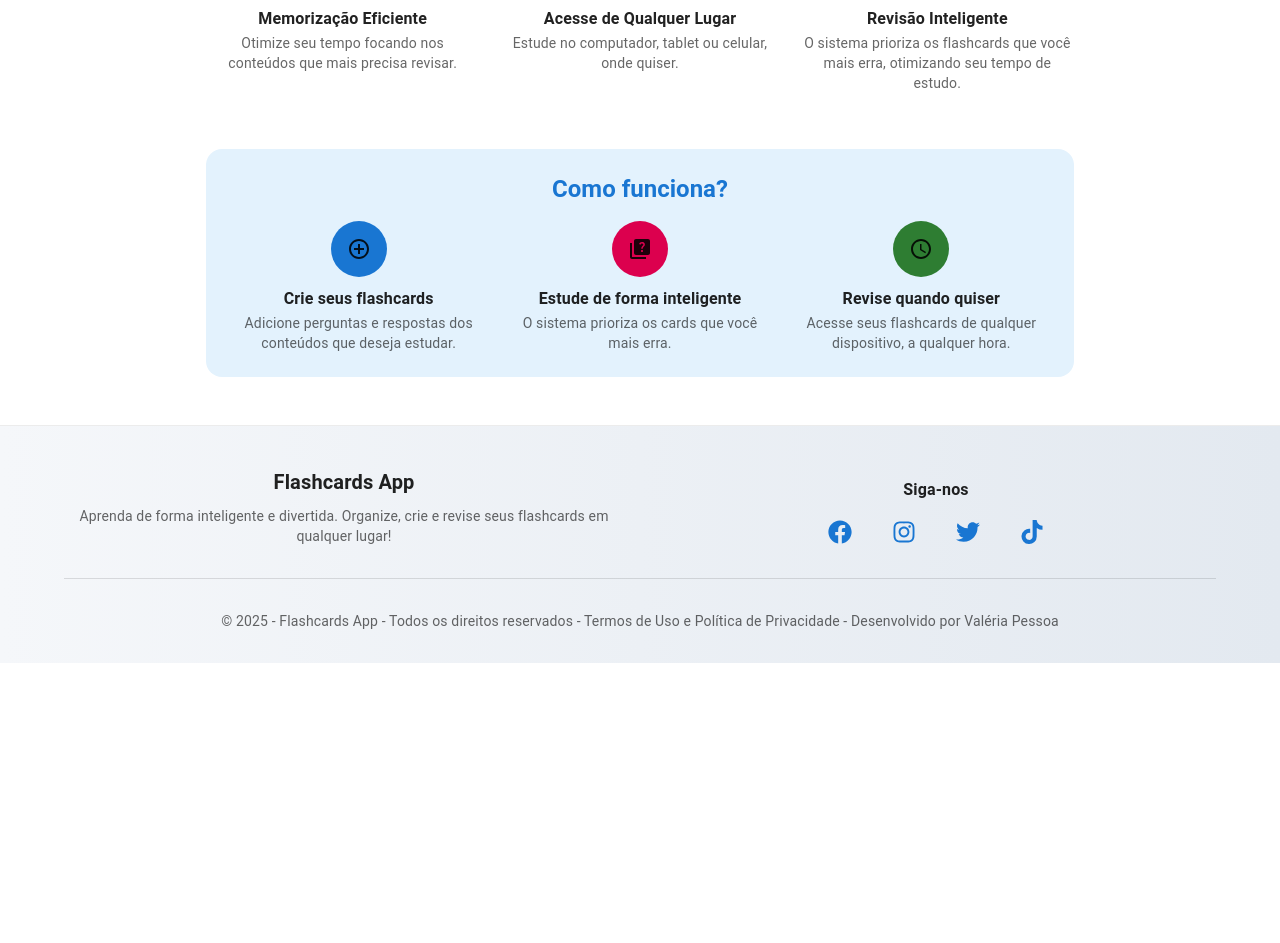
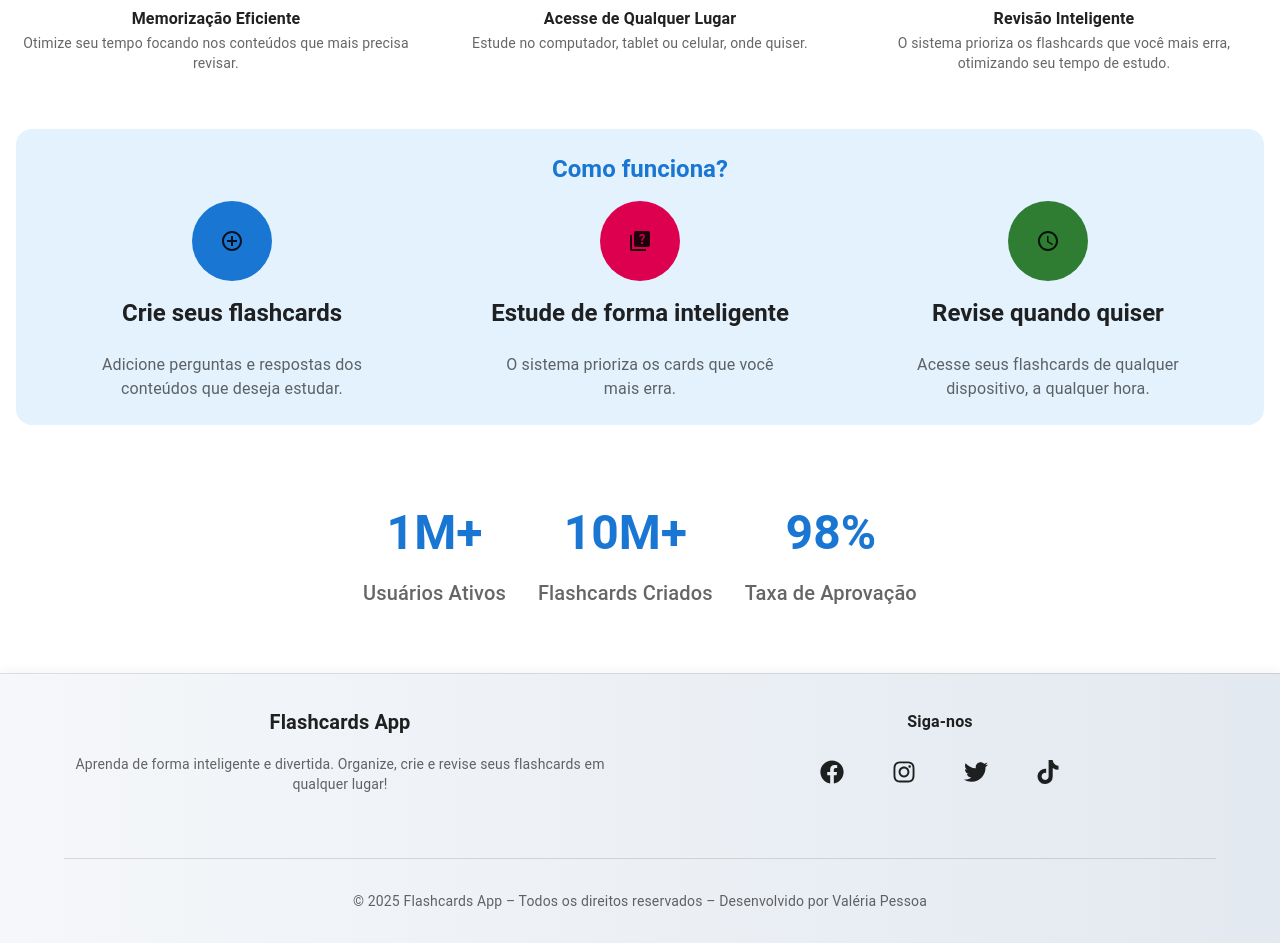
Before and after one commit to valeriapessoa/Flashcards, a Next.js app in the folder frontend/: page / in a window 1280 px wide. Shown: the part 600-1543 px from the top of the page. Before the commit the page ends 1263 px from the top, so only its background shows below. Built offline with nearby package versions, Linux system fonts and the light colour scheme; no server answers.

Commit message:
feat: ajusta layout e estilo do footer, adiciona seção de estatísticas na página inicial

```diff
--- a/frontend/src/app/page.tsx
+++ b/frontend/src/app/page.tsx
@@ -63,7 +63,7 @@ export default function Home() {
       </Box>
 
       {/* BENEFÍCIOS */}
-      <Box mb={4} width="100%" maxWidth={900} mx="auto" px={2}>
+      <Box mb={4} width="100%" px={2}>
         <Typography variant="h5" fontWeight="bold" color="primary.main" align="center" mb={2}>
           Por que usar o Flashcards Inteligentes?
         </Typography>
@@ -93,40 +93,165 @@ export default function Home() {
       </Box>
 
       {/* COMO FUNCIONA */}
-      <Box mb={6} width="100%" maxWidth={900} mx="auto" px={2}>
+      <Box mb={6} width="100%" px={2}>
         <Box sx={{ borderRadius: 4, p: 3, bgcolor: '#e3f2fd' }}>
           <Typography variant="h5" fontWeight="bold" color="primary.main" align="center" mb={2}>
             Como funciona?
           </Typography>
           <Grid container spacing={3} justifyContent="center">
             <Grid item xs={12} sm={4}>
-              <Box textAlign="center">
-                <Box sx={{ bgcolor: 'primary.main', mx: 'auto', mb: 1, borderRadius: '50%', width: 56, height: 56, display: 'flex', alignItems: 'center', justifyContent: 'center' }}>
+              <Box textAlign="center" sx={{
+                display: 'flex',
+                flexDirection: 'column',
+                alignItems: 'center',
+                gap: 2
+              }}>
+                <Box sx={{
+                  bgcolor: 'primary.main',
+                  borderRadius: '50%',
+                  width: 80,
+                  height: 80,
+                  display: 'flex',
+                  alignItems: 'center',
+                  justifyContent: 'center',
+                  fontSize: 40
+                }}>
                   <AddCircleOutlineIcon />
                 </Box>
-                <Typography variant="subtitle1" fontWeight="bold">Crie seus flashcards</Typography>
-                <Typography variant="body2" color="text.secondary">Adicione perguntas e respostas dos conteúdos que deseja estudar.</Typography>
+                <Typography variant="h5" fontWeight="bold" sx={{ mb: 1 }}>
+                  Crie seus flashcards
+                </Typography>
+                <Typography variant="body1" color="text.secondary" sx={{ textAlign: 'center', maxWidth: 300 }}>
+                  Adicione perguntas e respostas dos conteúdos que deseja estudar.
+                </Typography>
               </Box>
             </Grid>
             <Grid item xs={12} sm={4}>
-              <Box textAlign="center">
-                <Box sx={{ bgcolor: 'secondary.main', mx: 'auto', mb: 1, borderRadius: '50%', width: 56, height: 56, display: 'flex', alignItems: 'center', justifyContent: 'center' }}>
+              <Box textAlign="center" sx={{
+                display: 'flex',
+                flexDirection: 'column',
+                alignItems: 'center',
+                gap: 2
+              }}>
+                <Box sx={{
+                  bgcolor: 'secondary.main',
+                  borderRadius: '50%',
+                  width: 80,
+                  height: 80,
+                  display: 'flex',
+                  alignItems: 'center',
+                  justifyContent: 'center',
+                  fontSize: 40
+                }}>
                   <QuizIcon />
                 </Box>
-                <Typography variant="subtitle1" fontWeight="bold">Estude de forma inteligente</Typography>
-                <Typography variant="body2" color="text.secondary">O sistema prioriza os cards que você mais erra.</Typography>
+                <Typography variant="h5" fontWeight="bold" sx={{ mb: 1 }}>
+                  Estude de forma inteligente
+                </Typography>
+                <Typography variant="body1" color="text.secondary" sx={{ textAlign: 'center', maxWidth: 300 }}>
+                  O sistema prioriza os cards que você mais erra.
+                </Typography>
               </Box>
             </Grid>
             <Grid item xs={12} sm={4}>
-              <Box textAlign="center">
-                <Box sx={{ bgcolor: 'success.main', mx: 'auto', mb: 1, borderRadius: '50%', width: 56, height: 56, display: 'flex', alignItems: 'center', justifyContent: 'center' }}>
+              <Box textAlign="center" sx={{
+                display: 'flex',
+                flexDirection: 'column',
+                alignItems: 'center',
+                gap: 2
+              }}>
+                <Box sx={{
+                  bgcolor: 'success.main',
+                  borderRadius: '50%',
+                  width: 80,
+                  height: 80,
+                  display: 'flex',
+                  alignItems: 'center',
+                  justifyContent: 'center',
+                  fontSize: 40
+                }}>
                   <AccessTimeIcon />
                 </Box>
-                <Typography variant="subtitle1" fontWeight="bold">Revise quando quiser</Typography>
-                <Typography variant="body2" color="text.secondary">Acesse seus flashcards de qualquer dispositivo, a qualquer hora.</Typography>
+                <Typography variant="h5" fontWeight="bold" sx={{ mb: 1 }}>
+                  Revise quando quiser
+                </Typography>
+                <Typography variant="body1" color="text.secondary" sx={{ textAlign: 'center', maxWidth: 300 }}>
+                  Acesse seus flashcards de qualquer dispositivo, a qualquer hora.
+                </Typography>
               </Box>
             </Grid>
           </Grid>
+        </Box>
+      </Box>
+
+      {/* ESTATÍSTICAS */}
+      <Box mb={8} width="100%" maxWidth={900} mx="auto" px={4}>
+        <Box sx={{
+          display: 'flex',
+          flexDirection: 'column',
+          alignItems: 'center',
+          gap: 4,
+          pt: 4
+        }}>
+          <Box sx={{
+            display: 'flex',
+            gap: 4,
+            flexWrap: 'wrap',
+            justifyContent: 'center',
+            alignItems: 'center'
+          }}>
+            <Box sx={{
+              display: 'flex',
+              flexDirection: 'column',
+              alignItems: 'center',
+              gap: 2,
+              transition: 'transform 0.3s ease',
+              '&:hover': {
+                transform: 'scale(1.05)'
+              }
+            }}>
+              <Typography variant="h3" fontWeight="bold" color="primary.main">
+                1M+
+              </Typography>
+              <Typography variant="h6" color="text.secondary">
+                Usuários Ativos
+              </Typography>
+            </Box>
+            <Box sx={{
+              display: 'flex',
+              flexDirection: 'column',
+              alignItems: 'center',
+              gap: 2,
+              transition: 'transform 0.3s ease',
+              '&:hover': {
+                transform: 'scale(1.05)'
+              }
+            }}>
+              <Typography variant="h3" fontWeight="bold" color="primary.main">
+                10M+
+              </Typography>
+              <Typography variant="h6" color="text.secondary">
+                Flashcards Criados
+              </Typography>
+            </Box>
+            <Box sx={{
+              display: 'flex',
+              flexDirection: 'column',
+              alignItems: 'center',
+              gap: 2,
+              transition: 'transform 0.3s ease',
+              '&:hover': {
+                transform: 'scale(1.05)'
+              }
+            }}>
+              <Typography variant="h3" fontWeight="bold" color="primary.main">
+                98%
+              </Typography>
+              <Typography variant="h6" color="text.secondary">
+                Taxa de Aprovação
+              </Typography>
+            </Box>
+          </Box>
         </Box>
       </Box>
 
--- a/frontend/src/components/Footer.tsx
+++ b/frontend/src/components/Footer.tsx
@@ -9,32 +9,33 @@ const Footer: React.FC = () => {
     <Box component="footer" sx={{
       background: 'linear-gradient(90deg, #f5f7fa 0%, #e3e9f0 100%)',
       mt: 4,
-      pt: 3,
-      pb: 2,
-      borderTop: '1.5px solid #ececec',
+      pt: 4,
+      pb: 4,
+      borderTop: '1px solid rgba(0,0,0,0.1)',
+      boxShadow: '0 -2px 10px rgba(0,0,0,0.05)',
     }}>
       <Container maxWidth="lg">
-        <Grid container spacing={4} justifyContent="center" alignItems="center" sx={{ pt: 2 }}>
+        <Grid container spacing={6} justifyContent="center" alignItems="center">
           <Grid item xs={12} sm={6}>
-            <Box sx={{ textAlign: 'center' }}>
-              <Typography variant="h6" fontWeight={700} gutterBottom sx={{ mb: 1 }}>
+            <Box sx={{ textAlign: 'center', mb: 4 }}>
+              <Typography variant="h6" fontWeight={700} gutterBottom sx={{ mb: 2 }}>
                 Flashcards App
               </Typography>
-              <Typography variant="body2" color="text.secondary" sx={{ mb: 2 }}>
+              <Typography variant="body2" color="text.secondary" sx={{ mb: 3 }}>
                 Aprenda de forma inteligente e divertida. Organize, crie e revise seus flashcards em qualquer lugar!
               </Typography>
             </Box>
           </Grid>
           <Grid item xs={12} sm={6}>
-            <Box sx={{ textAlign: 'center' }}>
-              <Typography variant="subtitle1" fontWeight={700} gutterBottom sx={{ mb: 1 }}>
+            <Box sx={{ textAlign: 'center', mb: 4 }}>
+              <Typography variant="subtitle1" fontWeight={700} gutterBottom sx={{ mb: 2 }}>
                 Siga-nos
               </Typography>
-              <Box sx={{ display: 'flex', justifyContent: 'center', gap: 3, mt: 1 }}>
+              <Box sx={{ display: 'flex', justifyContent: 'center', gap: 4, mt: 2 }}>
                 <IconButton
                   href="https://facebook.com/flashcards-app"
                   target="_blank"
-                  color="primary"
+                  color="inherit"
                   size="medium"
                   aria-label="Facebook"
                   sx={{
@@ -51,7 +52,7 @@ const Footer: React.FC = () => {
                 <IconButton
                   href="https://instagram.com/flashcards-app"
                   target="_blank"
-                  color="primary"
+                  color="inherit"
                   size="medium"
                   aria-label="Instagram"
                   sx={{
@@ -68,7 +69,7 @@ const Footer: React.FC = () => {
                 <IconButton
                   href="https://twitter.com/flashcards-app"
                   target="_blank"
-                  color="primary"
+                  color="inherit"
                   size="medium"
                   aria-label="Twitter"
                   sx={{
@@ -85,7 +86,7 @@ const Footer: React.FC = () => {
                 <IconButton
                   href="https://tiktok.com/@flashcards-app"
                   target="_blank"
-                  color="primary"
+                  color="inherit"
                   size="medium"
                   aria-label="TikTok"
                   sx={{
@@ -103,14 +104,10 @@ const Footer: React.FC = () => {
             </Box>
           </Grid>
         </Grid>
-        <Divider sx={{ my: 2 }} />
-        <Box sx={{ textAlign: 'center', py: 2 }}>
-          <Typography variant="body2" color="text.secondary">
-            {'© '}
-            {new Date().getFullYear()}
-            {' - Flashcards App - Todos os direitos reservados - Termos de Uso e Política de Privacidade - Desenvolvido por Valéria Pessoa'}
-          </Typography>
-        </Box>
+        <Divider sx={{ my: 4 }} />
+        <Typography variant="body2" color="text.secondary" align="center" sx={{ mt: 2 }}>
+          © {new Date().getFullYear()} Flashcards App – Todos os direitos reservados – Desenvolvido por Valéria Pessoa
+        </Typography>
       </Container>
     </Box>
   );
```
